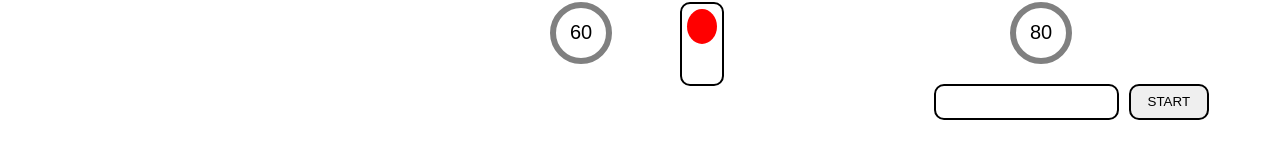
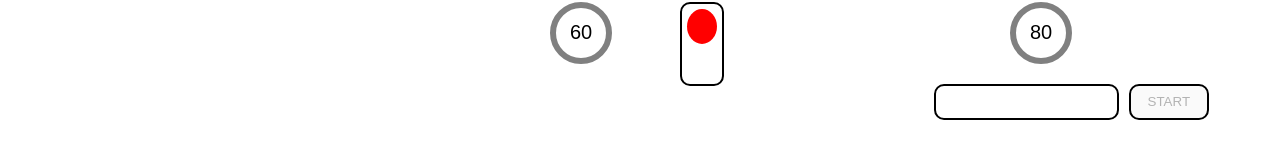
Before and after one commit to luckySeventeen/cars, an Angular app: page / in a window 1280 px wide. Shown: the part 805-952 px from the top of the page. Built offline with nearby package versions, Linux system fonts and the light colour scheme.

Commit message:
small fix

```diff
--- a/src/app/cars/cars.component.html
+++ b/src/app/cars/cars.component.html
@@ -65,6 +65,6 @@
   </div>
   <div class="start-container">
     <input [(ngModel)]="animationSpeed" class="speed-input" type="number"/>
-    <button (click)="moveCars()" class="start-btn">START</button>
+    <button [disabled]="carsOnTrack.length < 3" (click)="moveCars()" class="start-btn">START</button>
   </div>
 </div>
--- a/src/app/cars/cars.component.scss
+++ b/src/app/cars/cars.component.scss
@@ -231,6 +231,7 @@
       border: 2px solid black;
       border-radius: 10px;
       width: 80px;
+      outline: none;
     }
   }
 }
--- a/src/app/cars/cars.component.ts
+++ b/src/app/cars/cars.component.ts
@@ -62,7 +62,7 @@ export class CarsComponent implements OnInit {
   }
   // TODO figure out better way to handle logic
   // TODO add car stop at traffic light
-  public moveCars() {
+  public moveCars(): void {
     const car1 = document.getElementById('car0');
     const car2 = document.getElementById('car1');
     const car3 = document.getElementById('car2');
@@ -130,7 +130,7 @@ export class CarsComponent implements OnInit {
     };
   }
 
-  public switchTrafficLight() {
+  public switchTrafficLight(): void {
     this.passTheLight = !this.passTheLight;
   }
 
```
